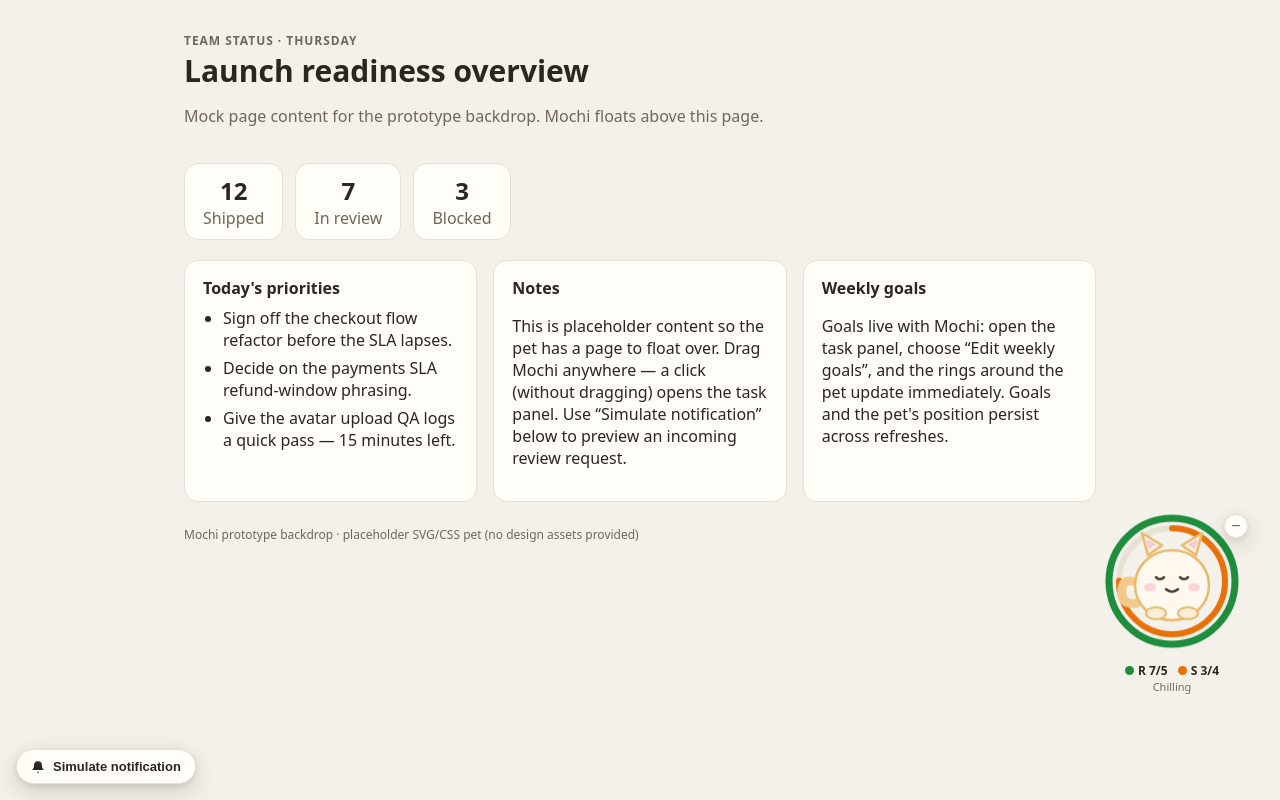
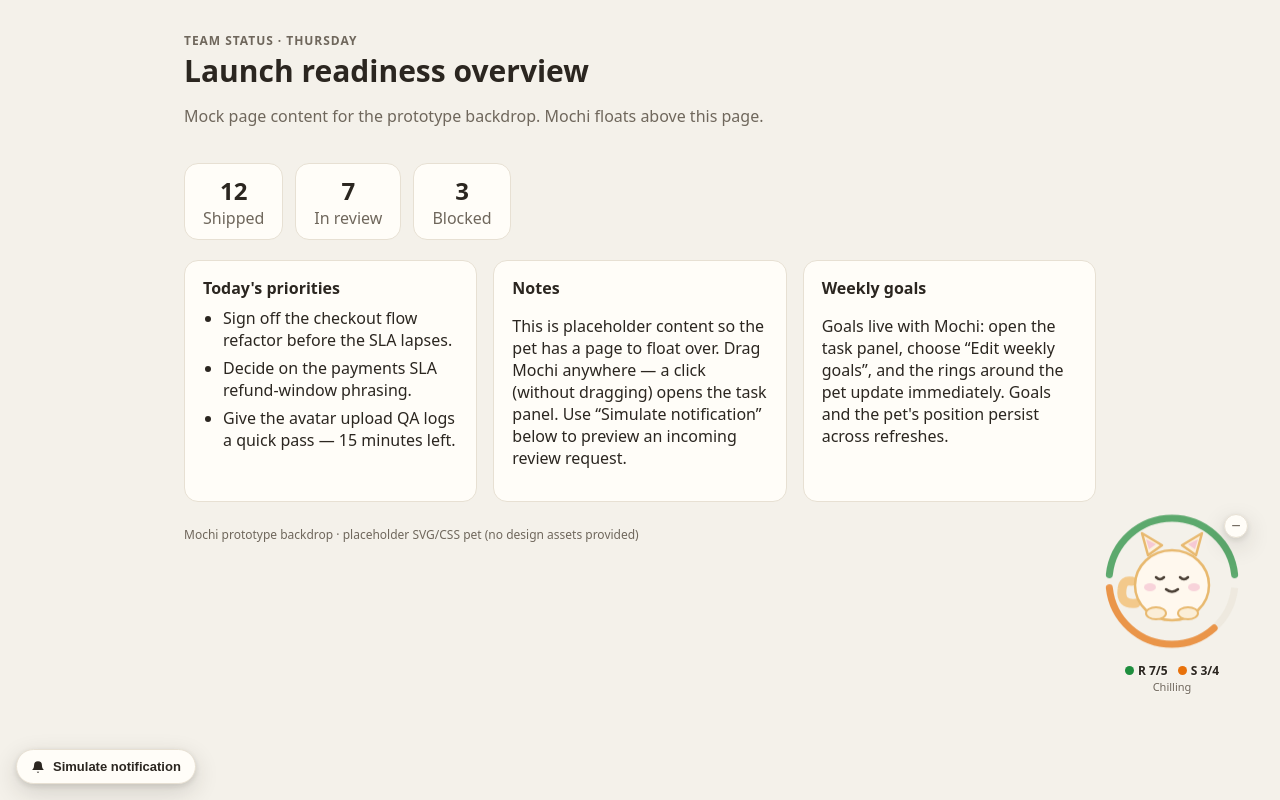
Before and after one commit to nic-o-o/mochi-desktop-pet, a React (Vite) app: page / in a window 1280 px wide. Built offline with nearby package versions, Linux system fonts and the light colour scheme.

Commit message:
Pet ring polish: split half-rings with joint gaps, softer opacity
Single-radius ring: green fills the upper half, orange the lower
half, arc ends stop 6 degrees short of the 3/9 o'clock joints so
round caps meet with a gap. Progress arcs at 0.7 opacity, tracks
at 0.5.

```diff
--- a/src/App.css
+++ b/src/App.css
@@ -178,10 +178,12 @@ body {
 
 .mochi-svg .ring-track {
   stroke: #e8e2d4;
+  opacity: 0.5;
 }
 
 .mochi-svg .ring-progress {
-  transition: stroke-dashoffset 0.4s ease;
+  transition: stroke-dasharray 0.4s ease;
+  opacity: 0.7;
 }
 
 .mochi-svg .ring-green {
--- a/src/mochi/MochiPet.tsx
+++ b/src/mochi/MochiPet.tsx
@@ -10,18 +10,26 @@ interface MochiPetProps {
 
 const CX = 74;
 const CY = 70;
-const OUTER_R = 63;
-const INNER_R = 53;
-const OUTER_C = 2 * Math.PI * OUTER_R;
-const INNER_C = 2 * Math.PI * INNER_R;
+/* Single split ring: green fills the upper half, orange the lower half.
+   Arc ends stop short of the 3/9 o'clock joints so the round caps meet
+   with a small gap instead of overlapping. */
+const RING_R = 63;
+const GAP_DEG = 6;
+const toRad = (deg: number) => (deg * Math.PI) / 180;
+const ringPt = (deg: number) =>
+  `${(CX + RING_R * Math.cos(toRad(deg))).toFixed(2)} ${(CY - RING_R * Math.sin(toRad(deg))).toFixed(2)}`;
+const TOP_HALF = `M ${ringPt(180 - GAP_DEG)} A ${RING_R} ${RING_R} 0 0 1 ${ringPt(GAP_DEG)}`;
+const BOTTOM_HALF = `M ${ringPt(180 + GAP_DEG)} A ${RING_R} ${RING_R} 0 0 0 ${ringPt(360 - GAP_DEG)}`;
 
 /**
  * Placeholder "Mochi" illustration (SVG/CSS approximation — no design assets
  * were provided, so silhouette and expressions are original stand-ins).
- * Green ring = reviews completed / review goal.
- * Orange ring = submissions completed / submission goal.
+ * Upper green half-ring = reviews completed / review goal.
+ * Lower orange half-ring = submissions completed / submission goal.
  */
 export function MochiPet({ state, reviewFrac, subFrac }: MochiPetProps) {
+  const rev = Math.min(1, Math.max(0, reviewFrac));
+  const sub = Math.min(1, Math.max(0, subFrac));
   return (
     <svg
       className={`mochi-svg mochi-${state}`}
@@ -30,33 +38,32 @@ export function MochiPet({ state, reviewFrac, subFrac }: MochiPetProps) {
       aria-hidden="true"
       focusable="false"
     >
-      {/* progress rings */}
-      <circle cx={CX} cy={CY} r={OUTER_R} className="ring-track" strokeWidth={7} fill="none" />
-      <circle
-        cx={CX}
-        cy={CY}
-        r={OUTER_R}
+      {/* progress rings: one circle split in halves — green up, orange down.
+          pathLength=100 makes each dash length a percent of its own half. */}
+      <path d={TOP_HALF} className="ring-track" strokeWidth={7} fill="none" />
+      {rev > 0 && (
+        <path
+          d={TOP_HALF}
           className="ring-progress ring-green"
           strokeWidth={7}
           fill="none"
           strokeLinecap="round"
-        strokeDasharray={OUTER_C}
-        strokeDashoffset={OUTER_C * (1 - reviewFrac)}
-        transform={`rotate(-90 ${CX} ${CY})`}
+          pathLength={100}
+          strokeDasharray={`${rev * 100} 100`}
         />
-      <circle cx={CX} cy={CY} r={INNER_R} className="ring-track" strokeWidth={6} fill="none" />
-      <circle
-        cx={CX}
-        cy={CY}
-        r={INNER_R}
+      )}
+      <path d={BOTTOM_HALF} className="ring-track" strokeWidth={7} fill="none" />
+      {sub > 0 && (
+        <path
+          d={BOTTOM_HALF}
           className="ring-progress ring-orange"
-        strokeWidth={6}
+          strokeWidth={7}
           fill="none"
           strokeLinecap="round"
-        strokeDasharray={INNER_C}
-        strokeDashoffset={INNER_C * (1 - subFrac)}
-        transform={`rotate(-90 ${CX} ${CY})`}
+          pathLength={100}
+          strokeDasharray={`${sub * 100} 100`}
         />
+      )}
 
       {/* body */}
       <g className="mochi-body">
```
Lines whose indentation alone changed are shown as unchanged.
